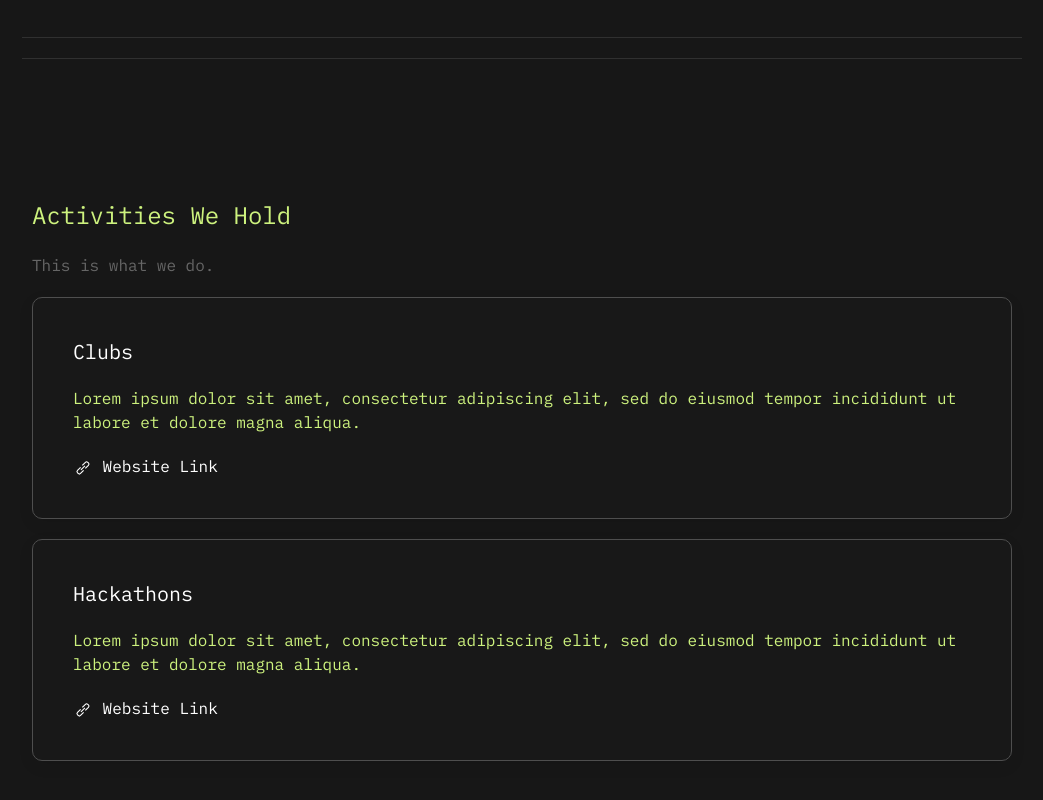
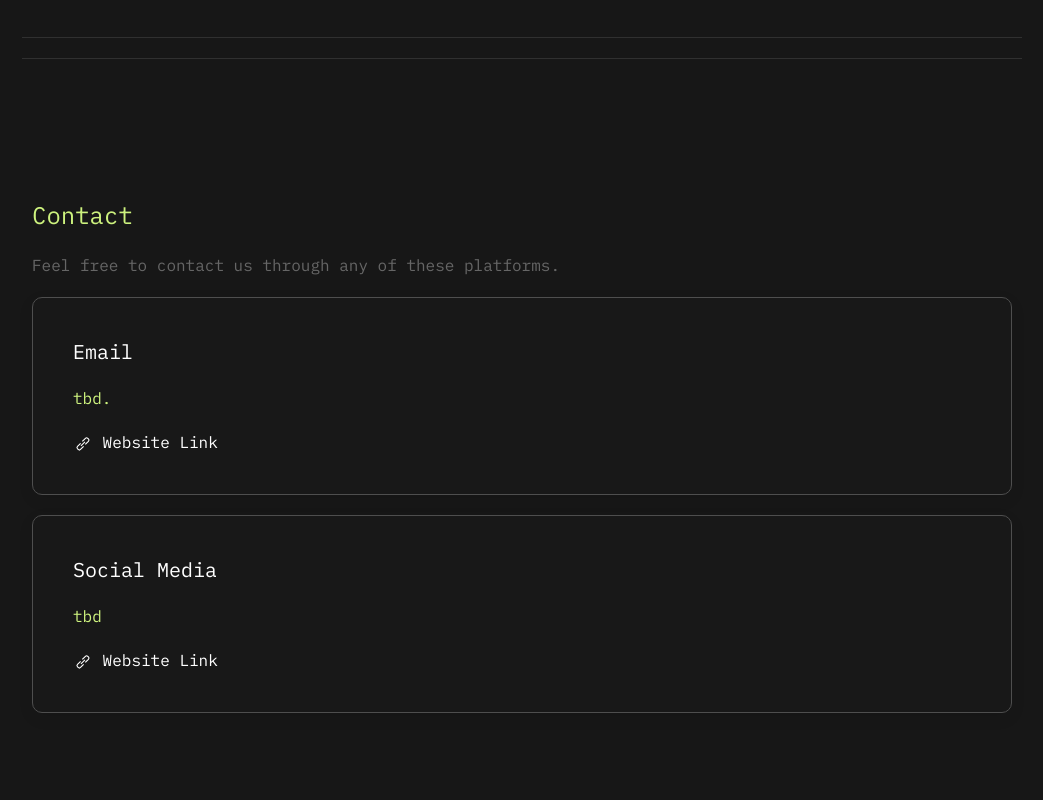
Before and after one commit to santaclaracodingassociation/santaclaracodingassociation.github.io, a plain HTML site: page index.html in a window 1280 px wide. Shown: the part 2479-3279 px from the top of the page, without its empty margins (118-1161 px from the left). Drawn offline with Linux system fonts and the light colour scheme.

Commit message:
Update index.html

```diff
--- a/index.html
+++ b/index.html
@@ -130,21 +130,21 @@
 <!-- Projects2 Section -->
 <hr class="uk-margin-xlarge-left uk-margin-xlarge-right">
 <section id="projects" class="uk-margin-small-left uk-margin-small-right uk-margin-xlarge-top uk-margin-xlarge-bottom">
-<h3 class="uk-margin-xlarge-left uk-light">Activities We Hold</h3>
-<p class="uk-margin-xlarge-left">This is what we do.</p>
+<h3 class="uk-margin-xlarge-left uk-light">Contact</h3>
+<p class="uk-margin-xlarge-left">Feel free to contact us through any of these platforms.</p>
 
 <div class="uk-margin-xlarge-left uk-margin-xlarge-right">
     <!-- Change all of this to ur projects -->
     <div class="uk-margin uk-card uk-card-secondary uk-card-body ">
-        <h4>Clubs</h4>
-        <p>Lorem ipsum dolor sit amet, consectetur adipiscing elit, sed do eiusmod tempor incididunt ut labore et dolore magna aliqua.</p>
+        <h4>Email</h4>
+        <p>tbd.</p>
         <a class="uk-button-text uk-text-decoration-none" href="">
             <span uk-icon="icon: link">
             </span> Website Link </a>
         </div>
         <div class="uk-margin uk-card uk-card-secondary uk-card-body ">
-            <h4>Hackathons</h4>
-            <p>Lorem ipsum dolor sit amet, consectetur adipiscing elit, sed do eiusmod tempor incididunt ut labore et dolore magna aliqua.</p>
+            <h4>Social Media</h4>
+            <p>tbd</p>
             <a class="uk-button-text uk-text-decoration-none" href="">
                 <span uk-icon="icon: link">
                 </span> Website Link </a>
```
